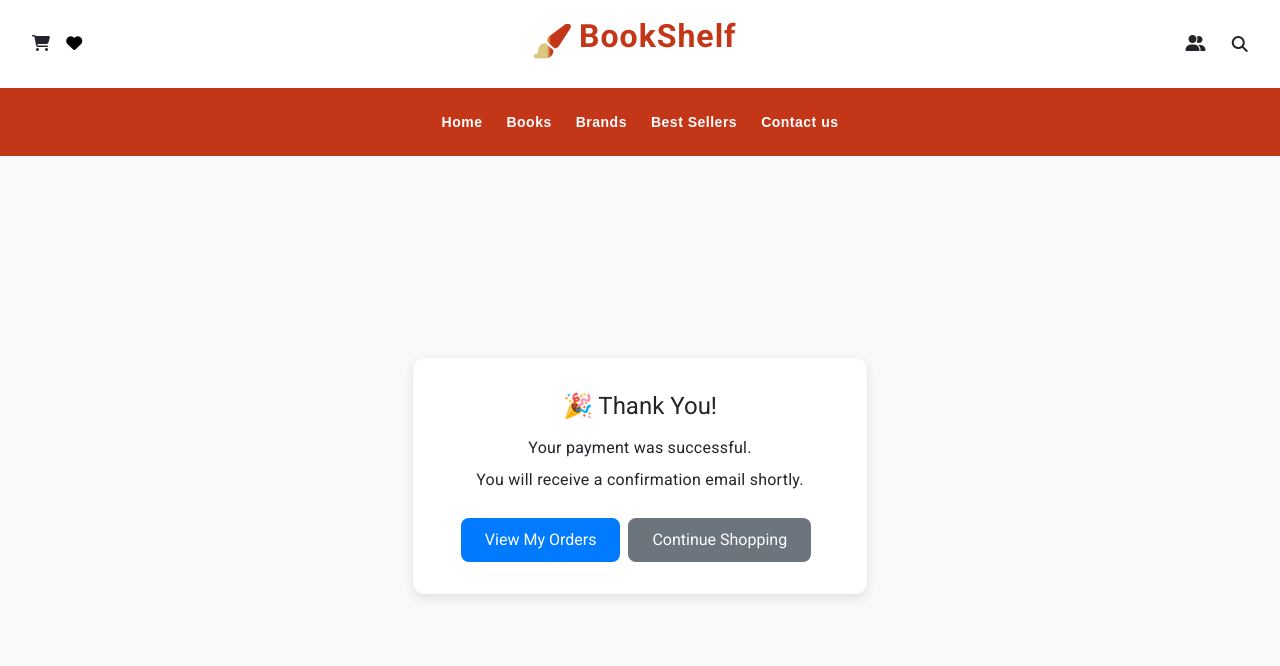
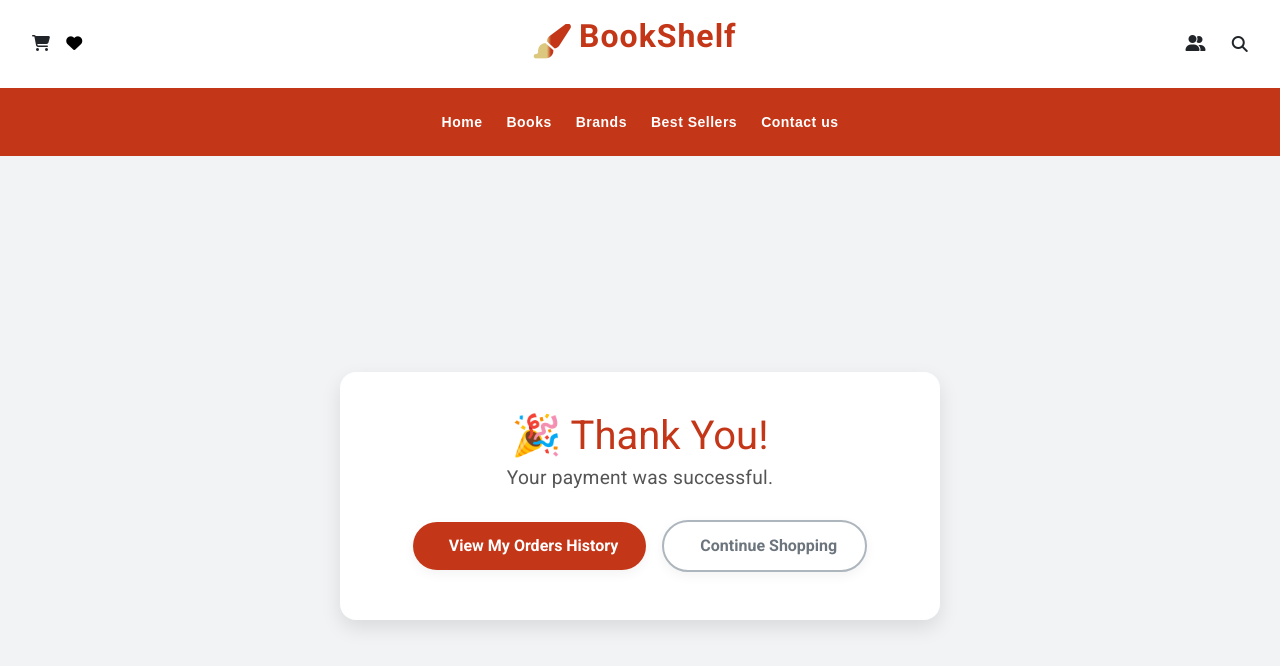
Before and after one commit to MohamedMam20/bookStore-client, an Angular app: page /thank-you in a window 1280 px wide. Shown: the top 666 px of the page. Built offline with nearby package versions, Linux system fonts and the light colour scheme.

Commit message:
order History componenet

```diff
--- a/src/app/app.routes.ts
+++ b/src/app/app.routes.ts
@@ -21,6 +21,7 @@ import { CheckoutFormComponent } from './components/checkout-form/checkout-form.
 import { OrderConfirmationComponent } from './components/order-confirmation/order-confirmation.component'; // Add this import
 import { SearchBooksPageComponent } from './pages/search-books-page/search-books-page.component';
 import { PaypalComponent } from './pages/paypal/paypal.component';
+import { OrderHistoryComponent } from './pages/order-history/order-history.component';
 
 export const routes: Routes = [
   { path: '', component: HomePageComponent },
@@ -30,6 +31,7 @@ export const routes: Routes = [
   loadComponent: () =>
     import('./pages/paypal/thank-you/thank-you.component').then(m => m.ThankYouComponent)
 },
+  { path: 'orders', component: OrderHistoryComponent, title: 'My Orders' },
 
 
   { path: 'wishlist', component: WishlistComponent },
--- /dev/null
+++ b/src/app/pages/order-history/order-history.component.css
@@ -0,0 +1,27 @@
+.order-card {
+  border-radius: 12px;
+  transition: transform 0.2s ease;
+}
+.order-card:hover {
+  transform: scale(1.01);
+  box-shadow: 0 4px 20px rgba(0, 0, 0, 0.1);
+}
+.card-header {
+  border-radius: 12px 12px 0 0;
+}
+.card-footer {
+  border-radius: 0 0 12px 12px;
+}
+
+h2{
+    color: #c43618;
+}
+
+.price{
+   color:  #c43618;
+}
+
+.load{
+       color: rgb(97, 19, 19);
+
+}
--- /dev/null
+++ b/src/app/pages/order-history/order-history.component.html
@@ -0,0 +1,55 @@
+<div class="container py-5">
+  <h2 class="text-center mb-4 fw-bold ">My Orders</h2>
+
+  <div *ngIf="loading" class="text-center load fs-5">Loading orders...</div>
+  <div *ngIf="error" class="text-center text-danger fs-6">{{ error }}</div>
+
+  <div *ngIf="!loading && !error && orders.length === 0" class="text-center text-muted">
+    You haven’t placed any orders yet.
+  </div>
+
+  <div *ngIf="orders.length > 0">
+    <div *ngFor="let order of orders" class="card mb-4 shadow-sm border-0 order-card">
+      <div class="card-header bg-light d-flex justify-content-between align-items-center">
+        <div>
+          <strong>Order ID:</strong> #{{ order.id.slice(-6) }}<br />
+          <small class="text-muted">Placed on {{ order.createdAt | date:'mediumDate' }}</small>
+        </div>
+        <span
+          class="badge px-3 py-2"
+          [ngClass]="{
+            'bg-success': order.status === 'delivered',
+            'bg-warning text-dark': order.status === 'pending'
+          }"
+        >
+          {{ order.status | titlecase }}
+        </span>
+      </div>
+
+      <ul class="list-group list-group-flush">
+        <li *ngFor="let book of order.books" class="list-group-item d-flex align-items-center">
+          <img
+            [src]="book.image"
+            alt="{{ book.title }}"
+            class="img-thumbnail me-3"
+            style="width: 60px; height: 80px; object-fit: cover"
+          />
+          <div class="flex-grow-1">
+            <div class="fw-semibold">{{ book.title }}</div>
+            <small class="text-muted">Quantity: {{ book.quantity }}</small>
+          </div>
+          <div class="fw-bold text-end" style="min-width: 80px;">
+            {{ book.price * book.quantity | currency:'USD' }}
+          </div>
+        </li>
+      </ul>
+
+      <div class="card-footer bg-white text-end">
+        <span class="text-muted me-2">Total:</span>
+        <span class="fw-bold price fs-5">
+          {{ order.totalPrice | currency:'USD' }}
+        </span>
+      </div>
+    </div>
+  </div>
+</div>
--- /dev/null
+++ b/src/app/pages/order-history/order-history.component.ts
@@ -0,0 +1,32 @@
+import { Component, OnInit } from '@angular/core';
+import { CommonModule } from '@angular/common';
+import { OrderService, OrderHistoryItem } from '../../services/paypal/order.service';
+import { RouterModule } from '@angular/router';
+
+@Component({
+  selector: 'app-order-history',
+  standalone: true,
+  imports: [CommonModule, RouterModule],
+  templateUrl: './order-history.component.html',
+  styleUrls: ['./order-history.component.css']
+})
+export class OrderHistoryComponent implements OnInit {
+  loading = true;
+  error   = '';
+  orders: OrderHistoryItem[] = [];
+
+  constructor(private orderSrv: OrderService) {}
+
+  ngOnInit(): void {
+    this.orderSrv.getHistory().subscribe({
+      next: res => {
+        this.orders = res.data;
+        this.loading = false;
+      },
+      error: err => {
+        this.error   = err.error?.message || 'Failed to load order history.';
+        this.loading = false;
+      }
+    });
+  }
+}
--- a/src/app/pages/paypal/thank-you/thank-you.component.css
+++ b/src/app/pages/paypal/thank-you/thank-you.component.css
@@ -2,29 +2,60 @@
   display: flex;
   justify-content: center;
   align-items: center;
-  min-height: 80vh;
-  background-color: #f8f9fa;
+  min-height: 85vh;
+  background-color: #f1f3f5;
+  padding: 2rem;
 }
 
 .thank-you-box {
-  background: white;
-  padding: 2rem 3rem;
-  border-radius: 12px;
-  box-shadow: 0 4px 12px rgba(0,0,0,0.1);
+  background: #fff;
+  padding: 3rem 2rem;
+  border-radius: 16px;
+  box-shadow: 0 8px 20px rgba(0, 0, 0, 0.1);
   text-align: center;
+  max-width: 600px;
+  width: 100%;
 }
 
-.view-orders-btn, .back-home-btn {
-  margin-top: 1rem;
-  margin-right: 0.5rem;
-  padding: 0.75rem 1.5rem;
-  border: none;
-  border-radius: 8px;
-  background-color: #007bff;
-  color: white;
-  cursor: pointer;
+.thank-you-box h1 {
+  font-size: 2.5rem;
+  margin-bottom: 1rem;
+  color: #c43618;
 }
 
-.back-home-btn {
-  background-color: #6c757d;
+.thank-you-box p {
+  font-size: 1.2rem;
+  color: #555;
+  margin-bottom: 2rem;
 }
+
+.btn-custom {
+  border-radius: 50px;
+  padding: 12px 28px;
+  font-weight: 600;
+  font-size: 1rem;
+  transition: all 0.3s ease;
+  box-shadow: 0 4px 12px rgba(0, 0, 0, 0.05);
+}
+
+.btn-orders {
+  background-color: #c43618;
+  color: #fff;
+  border: none;
+}
+
+.btn-orders:hover {
+  background-color: #a82d14;
+}
+
+.btn-home {
+  border: 2px solid #adb5bd;
+  color: #6c757d;
+  background-color: transparent;
+}
+
+.btn-home:hover {
+  background-color: #e9ecef;
+  color: #343a40;
+  border-color: #6c757d;
+}
--- a/src/app/pages/paypal/thank-you/thank-you.component.html
+++ b/src/app/pages/paypal/thank-you/thank-you.component.html
@@ -2,9 +2,23 @@
   <div class="thank-you-box">
     <h1>🎉 Thank You!</h1>
     <p>Your payment was successful.</p>
-    <p>You will receive a confirmation email shortly.</p>
 
-    <button routerLink="/orders" class="view-orders-btn">View My Orders</button>
-    <button routerLink="/" class="back-home-btn">Continue Shopping</button>
+    <div class="text-center mt-4">
+      <button
+        routerLink="/orders"
+        class="btn btn-custom btn-orders me-3"
+      >
+        <i class="bi bi-clock-history me-2"></i>
+        View My Orders History
+      </button>
+
+      <button
+        routerLink="/"
+        class="btn btn-custom btn-home"
+      >
+        <i class="bi bi-shop-window me-2"></i>
+        Continue Shopping
+      </button>
+    </div>
   </div>
 </div>
--- a/src/app/services/paypal/order.service.ts
+++ b/src/app/services/paypal/order.service.ts
@@ -12,6 +12,18 @@ export interface PlaceOrderResponse {
     totalPrice: number;
     status:     'pending' | 'delivered' | string;
   };
+}
+export interface OrderHistoryItem {
+  id:         string;
+  createdAt:  string;
+  status:     string;
+  totalPrice: number;
+  books: {
+    title:    string;
+    image:    string;
+    price:    number;
+    quantity: number;
+  }[];
 }
 
 @Injectable({ providedIn: 'root' })
@@ -39,6 +51,15 @@ createPaypal(orderId: string) {
     return this.http.get<any>(`${API}/paypal/capture?token=${token}`);
   }
 
+    getHistory(): Observable<{ data: OrderHistoryItem[] }> {
+    return this.http.get<{ data: OrderHistoryItem[] }>(
+      `${API}/orders/history`,
+      { headers: this.auth() }
+    );
+  }
+
+
+
 private auth() {
   const token = localStorage.getItem('authToken') || '';
   return new HttpHeaders().set('Authorization', `Bearer ${token}`);
```
Also changed, not shown: 1 other file (tests, documents, lock files or other folders).
